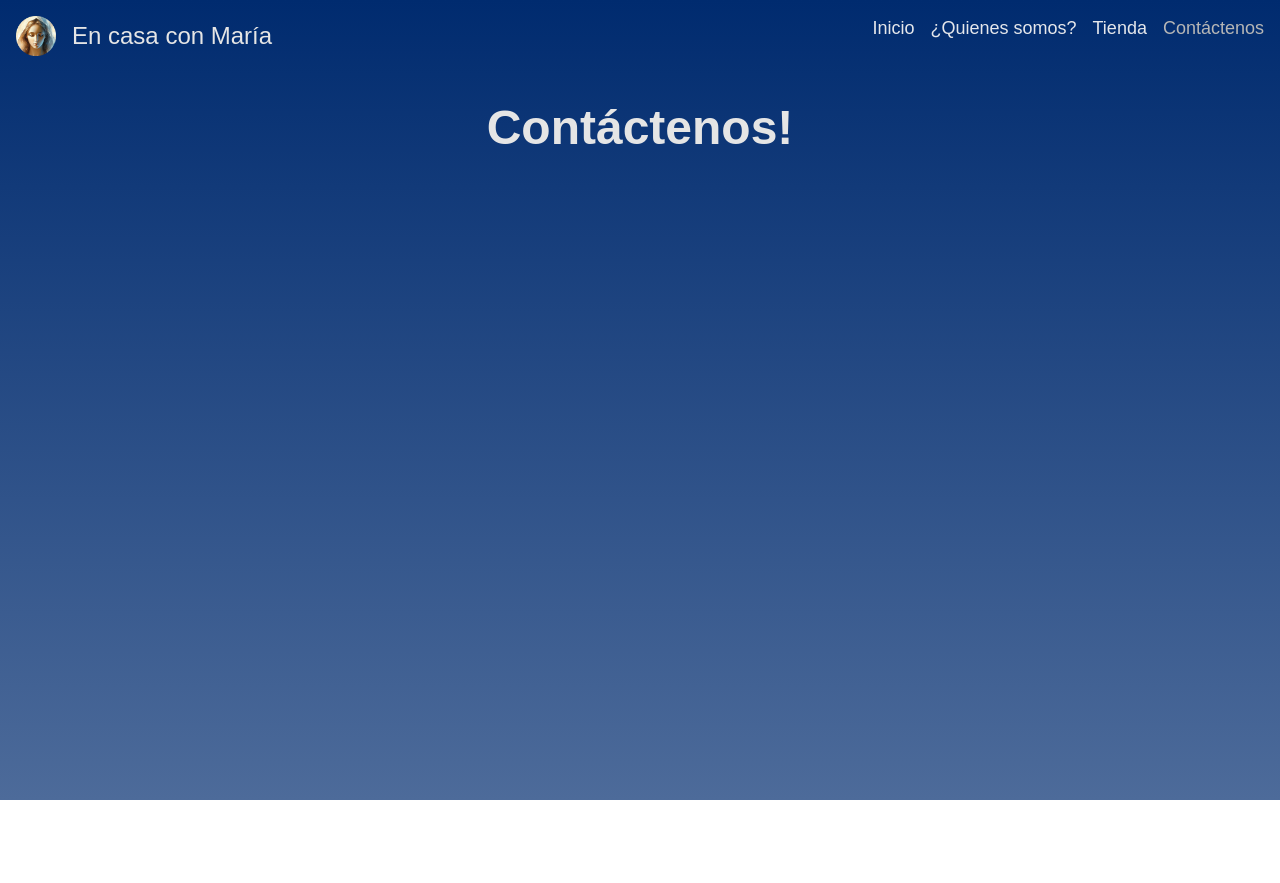
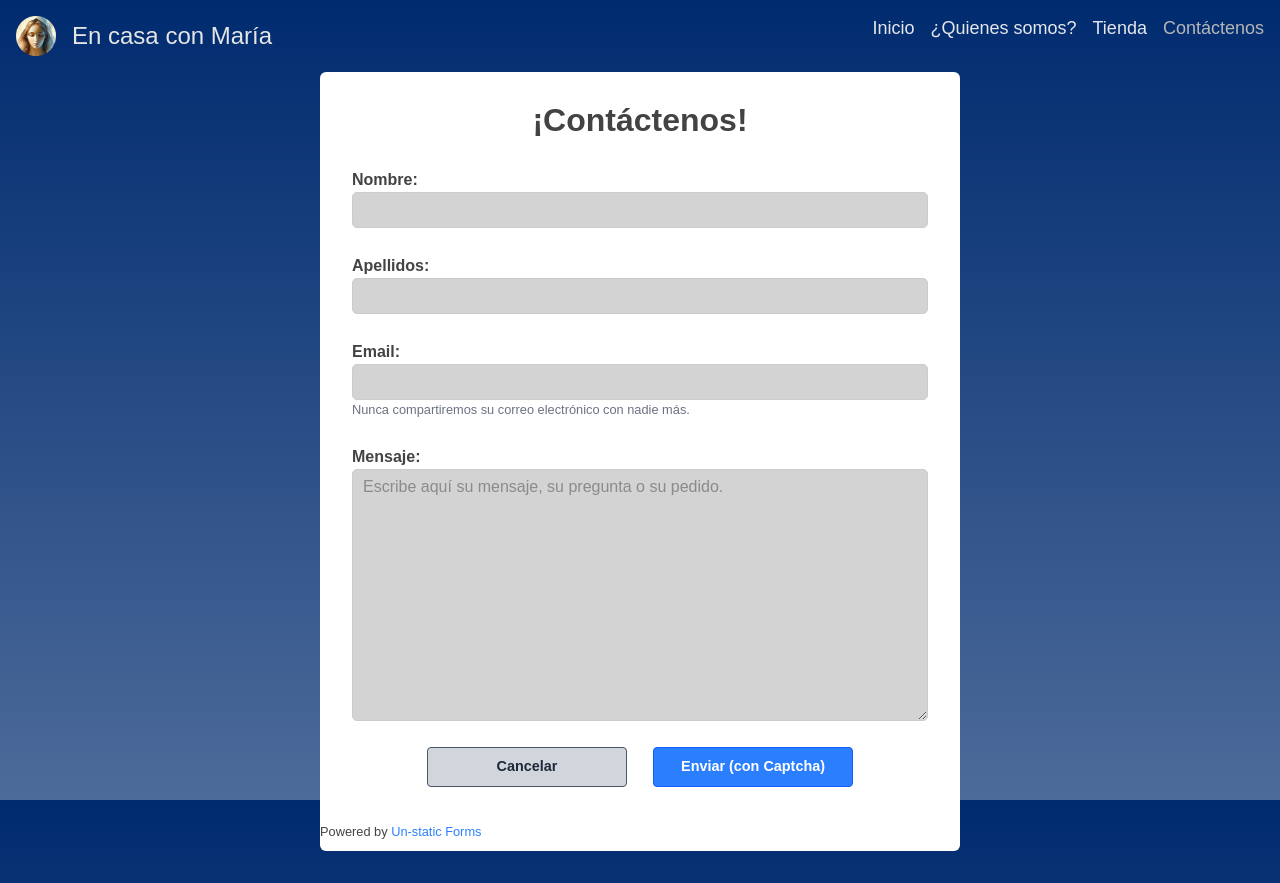
Before and after one commit to BrRoman/encasaconmaria, a Next.js app: page /contact in a window 1280 px wide. Before the commit the page ends 800 px from the top, so only its background shows below. Built offline with nearby package versions, Linux system fonts and the light colour scheme.

Commit message:
Contact page done.

```diff
--- a/src/app/contact/page.tsx
+++ b/src/app/contact/page.tsx
@@ -1,12 +1,142 @@
+"use client";
+
+import { useState } from "react";
+import { useParams } from "next/navigation";
 import Menu from "../components/Menu";
 
 export default function Contact() {
+  const [firstName, setFirstName] = useState("");
+  const [lastName, setLastName] = useState("");
+  const [email, setEmail] = useState("");
+  const [message, setMessage] = useState("");
+  let params = useParams<{ status: string }>();
+
+  const displayMessage = () => {
+    return (
+      params.status === "success" && (
+        <div id="mensaje">
+          <p>Su mensaje fue enviado con éxito.</p>
+          <p>¡Gracias!</p>
+          <p>Nos pondremos en contacto con Usted lo antes posible.</p>
+        </div>
+      )
+    );
+  };
+
+  const handleReset = () => {
+    setFirstName("");
+    setLastName("");
+    setEmail("");
+    setMessage("");
+  };
+
   return (
     <>
       <Menu />
 
-      <div id="contact">
-        <h1>Contáctenos!</h1>
+      <div
+        id="contact"
+        className="w-full md:w-2/3 lg:w-1/2 mx-auto md:rounded-md mb-8"
+      >
+        <h1>¡Contáctenos!</h1>
+
+        {displayMessage()}
+
+        <form
+          method="post"
+          action="https://forms.un-static.com/forms/539fb9910b700b58d2a033a92ac3723d73fe553e"
+          className="flex flex-col items-start gap-4 px-8"
+        >
+          {/* Nombre */}
+          <div className="form-group">
+            <label htmlFor="firstname">Nombre:</label>
+            <input
+              type="text"
+              name="firstname"
+              id="firstname"
+              value={firstName}
+              onChange={(e) => setFirstName(e.target.value)}
+              required
+            />
+          </div>
+
+          {/* Apellidos */}
+          <div className="form-group">
+            <label htmlFor="lastname">Apellidos:</label>
+            <input
+              type="text"
+              name="lastname"
+              id="lastname"
+              value={lastName}
+              onChange={(e) => setLastName(e.target.value)}
+              required
+            />
+          </div>
+
+          {/* Email */}
+          <div className="form-group">
+            <label htmlFor="email">Email:</label>
+            <input
+              type="email"
+              name="email"
+              id="email"
+              value={email}
+              onChange={(e) => setEmail(e.target.value)}
+              required
+            />
+            <small className="text-gray-500">
+              Nunca compartiremos su correo electrónico con nadie más.
+            </small>
+          </div>
+
+          {/* Mensaje */}
+          <div className="form-group">
+            <label htmlFor="mensaje">Mensaje:</label>
+            <textarea
+              name="message"
+              id="message"
+              value={message}
+              onChange={(e) => setMessage(e.target.value)}
+              placeholder="Escribe aquí su mensaje, su pregunta o su pedido."
+              required
+              rows={10}
+            />
+          </div>
+
+          <div className="flex justify-center gap-4 w-full">
+            {/* Cancel */}
+            <button
+              type="reset"
+              value="reset"
+              onClick={() => handleReset()}
+              className="bg-gray-300 hover:bg-gray-400 text-gray-800 font-bold py-2 px-4 border border-gray-600 rounded"
+            >
+              Cancelar
+            </button>
+
+            {/* Submit */}
+            <button
+              type="submit"
+              value="Submit"
+              className="bg-blue-500 hover:bg-blue-600 text-white font-bold py-2 px-4 border border-blue-600 rounded"
+            >
+              Enviar (con Captcha)
+            </button>
+          </div>
+        </form>
+
+        <div className="mt-8 mb-2">
+          <small>
+            Powered by{" "}
+            <a
+              rel="nofollow"
+              href="https://un-static.com/"
+              className="text-blue-500 hover:text-blue-700"
+            >
+              Un-static Forms
+            </a>
+          </small>
+        </div>
       </div>
     </>
   );
--- a/src/app/globals.css
+++ b/src/app/globals.css
@@ -100,3 +100,40 @@ body {
     }
   }
 }
+
+#contact {
+  background-color: rgb(255, 255, 255);
+  color: rgb(67, 67, 67);
+
+  h1 {
+    color: var(--blue-light);
+    font-size: 2rem;
+  }
+
+  label {
+    font-weight: bold;
+  }
+
+  .form-group {
+    display: flex;
+    flex-direction: column;
+    align-items: start;
+    margin: 0 0 10px 0;
+    width: 100%;
+
+    input,
+    textarea {
+      border: 1px solid rgb(204, 204, 204);
+      border-radius: 5px;
+      background-color: lightgray;
+      padding: 5px 10px;
+      width: 100%;
+    }
+  }
+
+  button {
+    font-size: 0.9rem;
+    width: 200px;
+    margin: 0 5px;
+  }
+}
```
